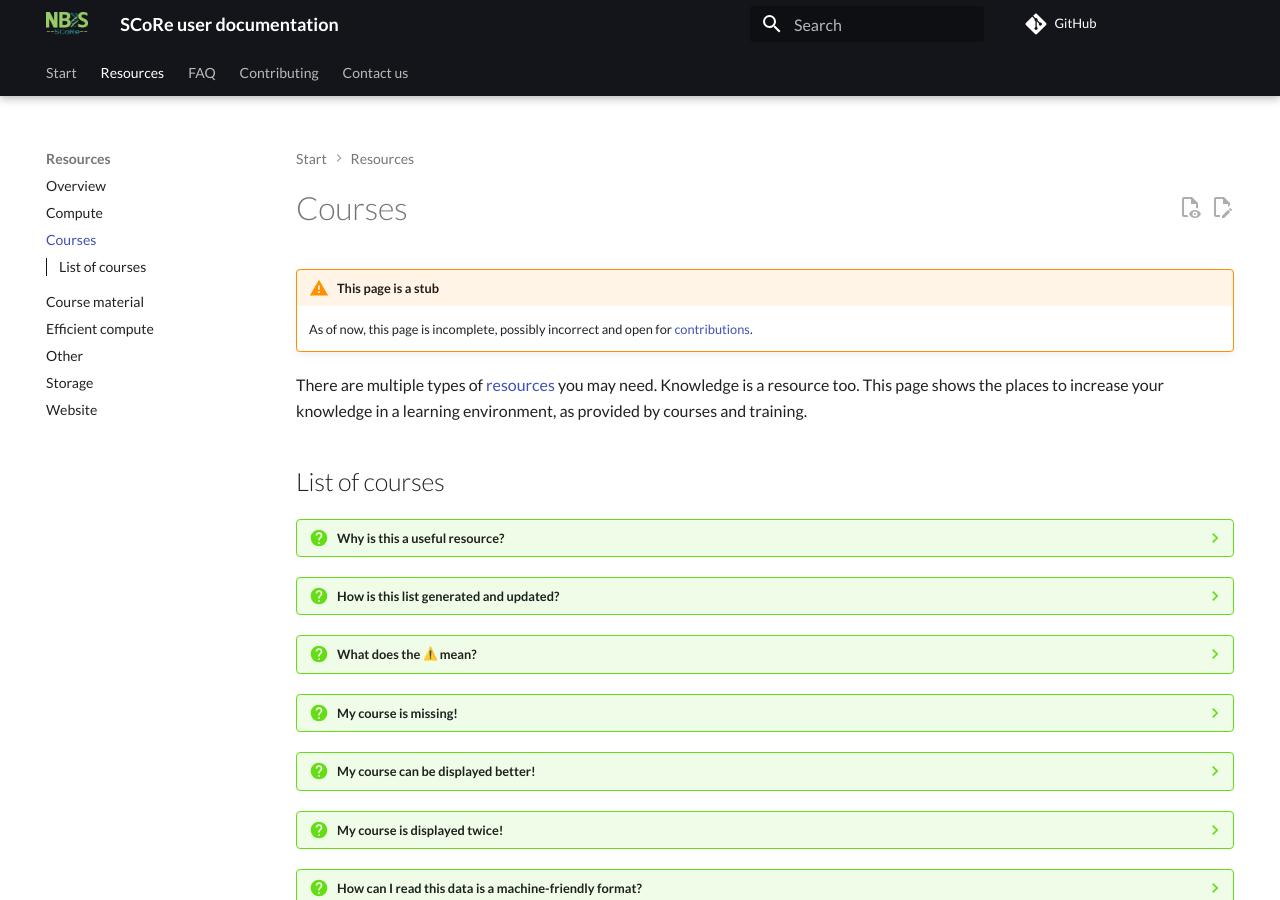
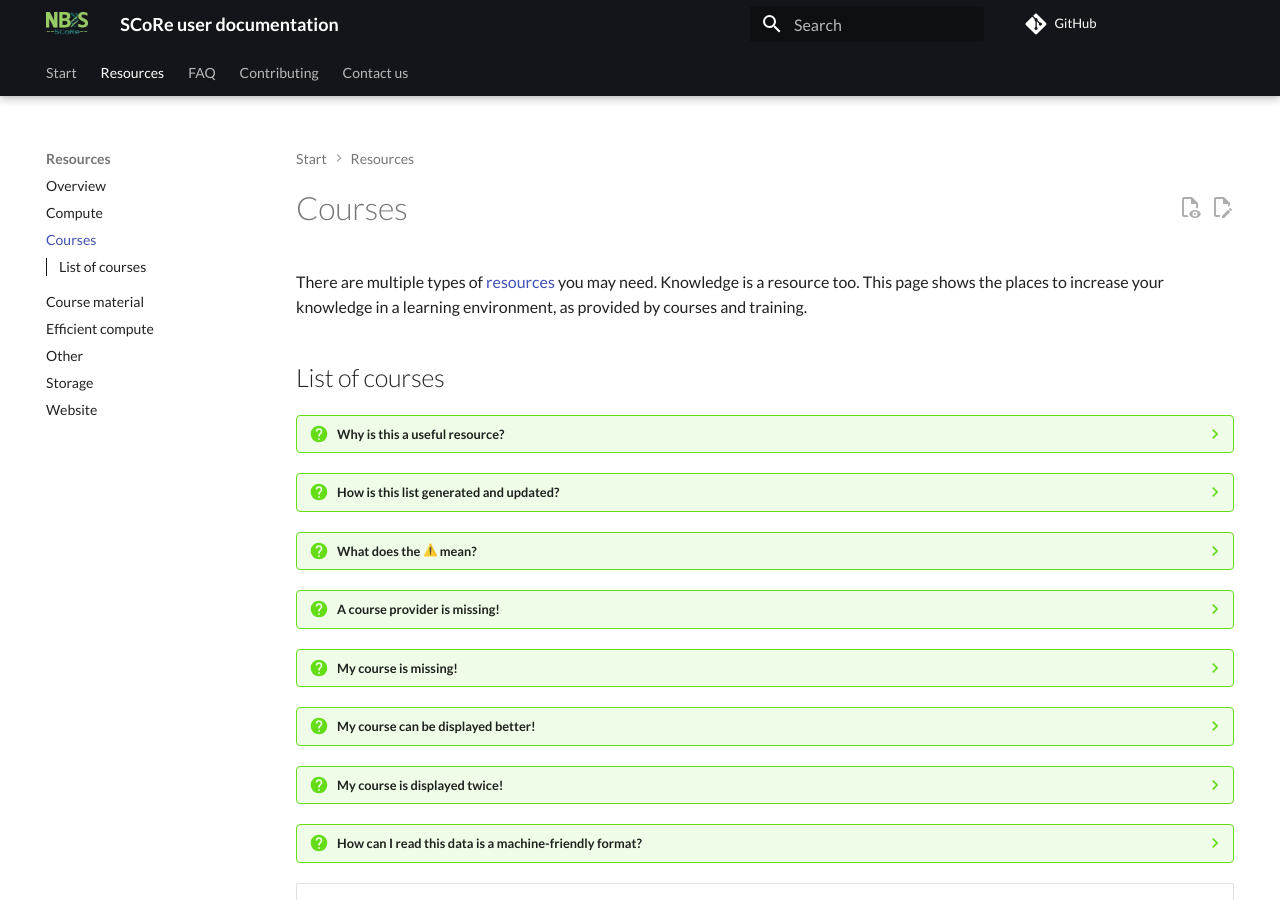
Before and after one commit to NBISweden/SCoRe_user_doc, an MkDocs documentation site: the page built from docs/courses.md, in a window 1280 px wide and 900 px high. Built offline with MkDocs 1.6.1 and Material for MkDocs 9.7.7, drawn with Linux system fonts in a browser that asks for light colours; emoji names are drawn with the system emoji font; comment, search, counter and statistics services are not loaded.

Commit message:
Update courses

```diff
--- a/docs/courses.md
+++ b/docs/courses.md
@@ -1,20 +1,4 @@
----
-tags:
-  - courses
-  - training
-  - workshops
-  - teach
-  - teaching
-  - learning
-  - knowledge
----
-
 # Courses
-
-!!! warning "This page is a stub"
-
-    As of now, this page is incomplete, possibly incorrect and
-    open for [contributions](CONTRIBUTING.md).
 
 There are multiple types of [resources](resources.md) you may need.
 Knowledge is a resource too.
@@ -46,6 +30,11 @@ as provided by courses and training.
 ???- question "What does the :warning: mean?"
 
     It means that the course provider has supplied a broken course URL.
+
+???- question "A course provider is missing!"
+
+    If a course provider is missing, please [contribute](CONTRIBUTING.md)
+    or [contact us](contact_us.md).
 
 ???- question "My course is missing!"
 
```
